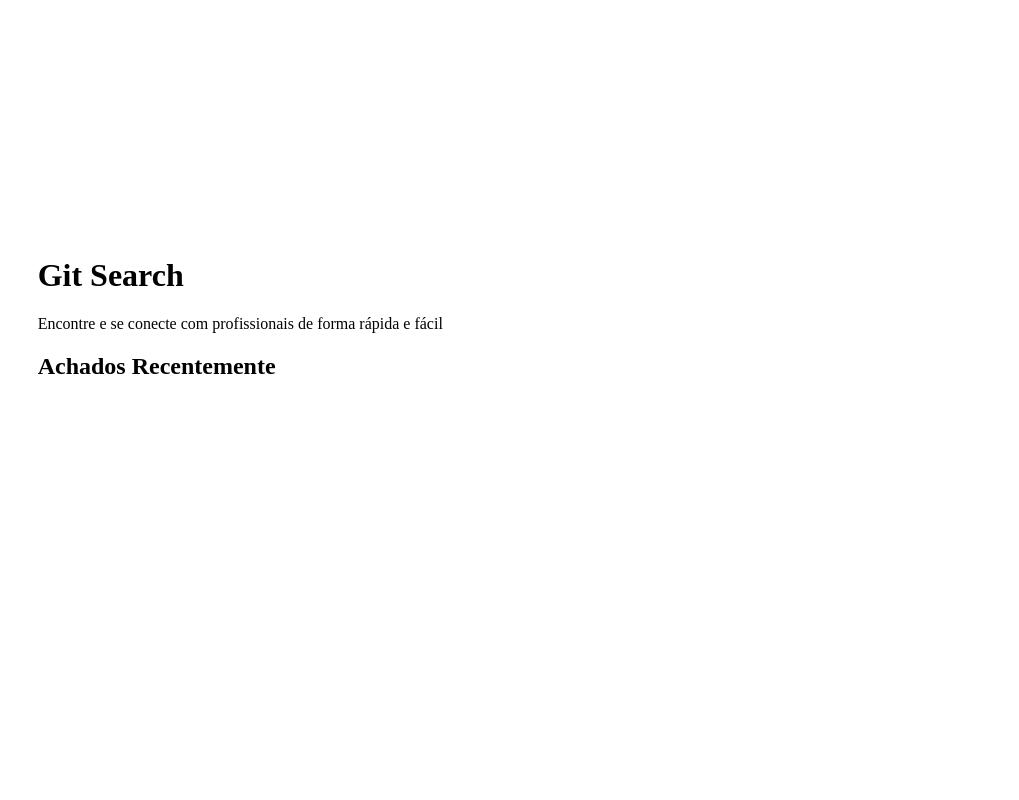
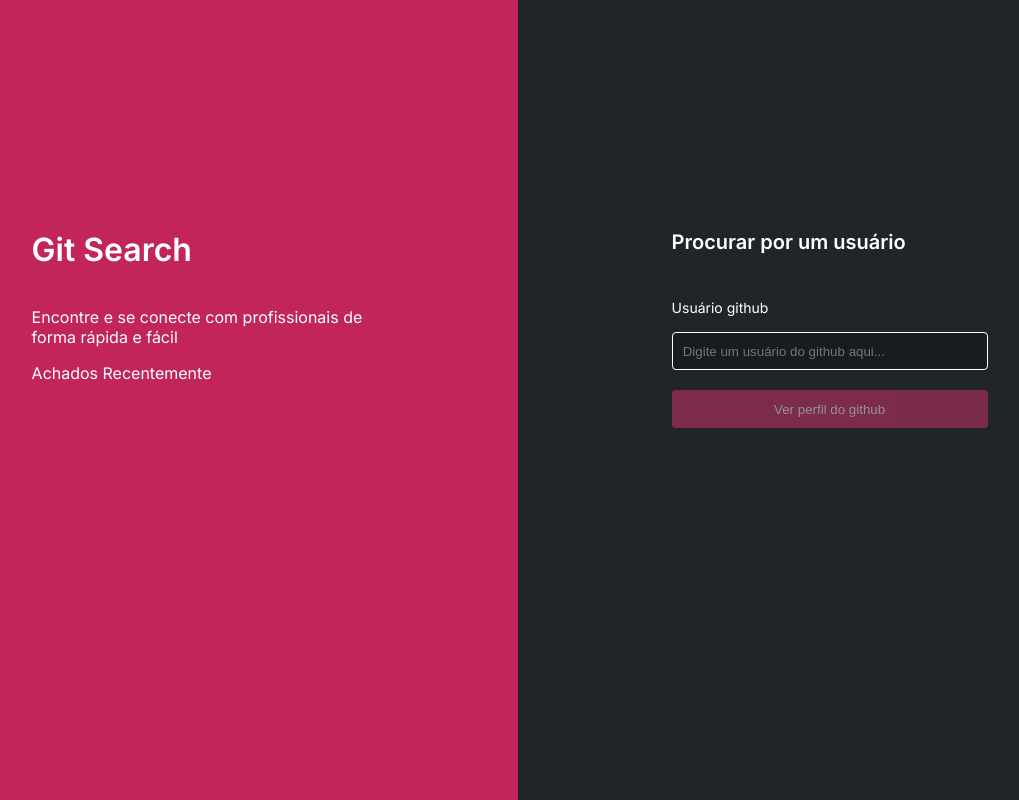
Before and after one commit to gabifontoura/gitSearchBase-gabifontoura, a plain HTML site: page pages/home/index.html in a window 1280 px wide. Shown: the top 800 px of the page, without its empty margins (122-1141 px from the left). Drawn offline with Linux system fonts and the light colour scheme; the site is published under a folder, as on GitHub Pages, so addresses that start at the root find nothing.

Commit message:
fix: style import

```diff
--- a/pages/home/index.html
+++ b/pages/home/index.html
@@ -4,13 +4,11 @@
     <meta charset="UTF-8" />
     <meta http-equiv="X-UA-Compatible" content="IE=edge" />
     <meta name="viewport" content="width=device-width, initial-scale=1.0" />
-    <link rel="stylesheet" href="/styles/globalStyles.css" />
-    <link rel="stylesheet" href="/styles/buttons.css" />
-    <link rel="stylesheet" href="/styles/fonts.css" />
-    <link rel="stylesheet" href="/styles/displays.css" />
-
-
-    <link rel="stylesheet" href="index.css" />
+    <link rel="stylesheet" href="../../styles/globalStyles.css" />
+    <link rel="stylesheet" href="../../styles/buttons.css" />
+    <link rel="stylesheet" href="../../styles/fonts.css" />
+    <link rel="stylesheet" href="../../styles/displays.css" />
+    <link rel="stylesheet" href="./index.css" />
     <title>Git Search</title>
   </head>
   <body>
@@ -46,7 +44,7 @@
 
     </main>
 
-    <script src="index.js"></script>
+    <script src="./index.js"></script>
 
   </body>
 </html>
```
Also changed, not shown: pages/home/index.js (+6 -5 lines).
